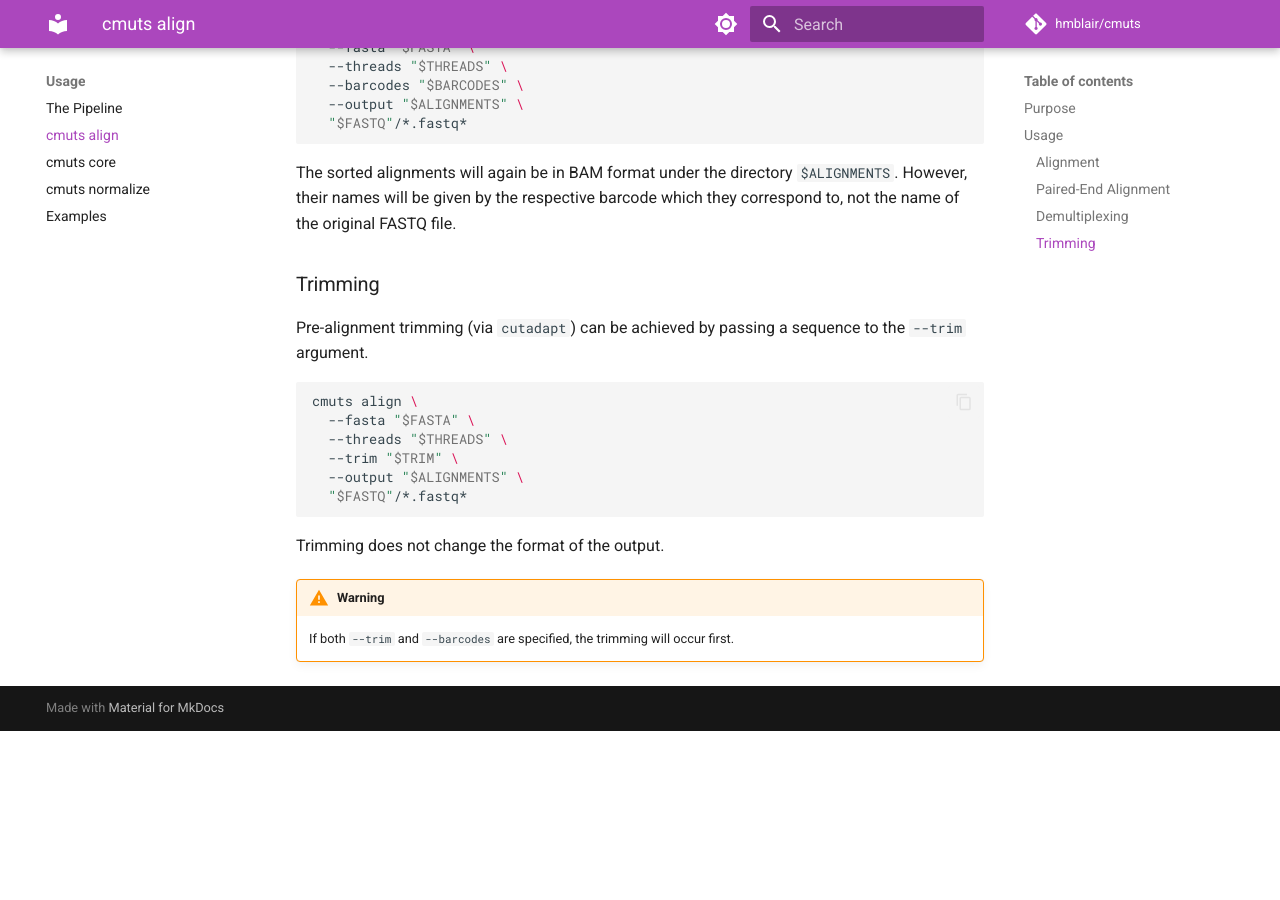
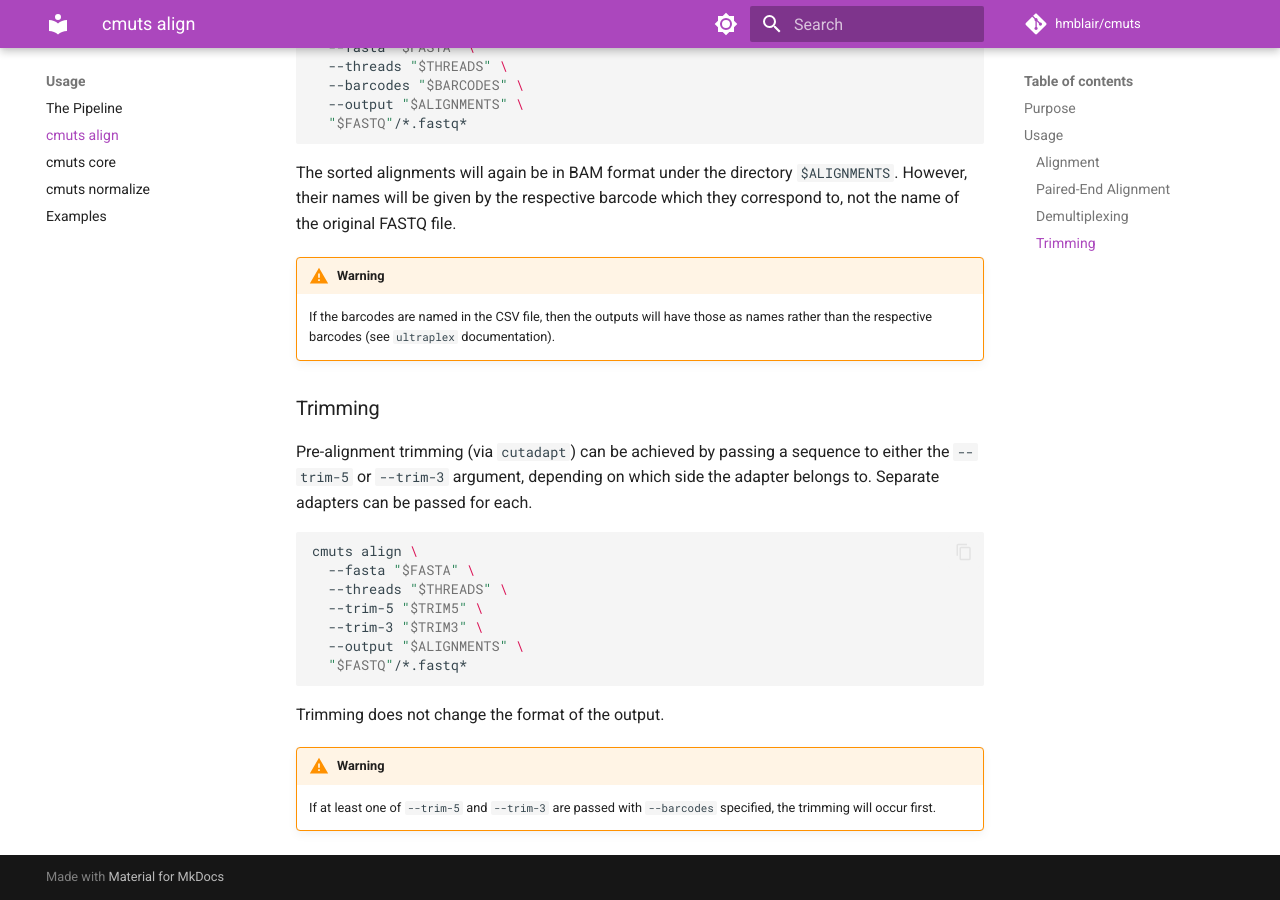
Before and after one commit to hmblair/cmuts, an MkDocs documentation site: the page built from docs/usage/cmuts-align.md, in a window 1280 px wide and 900 px high, scrolled down 1284 px. Built offline with MkDocs 1.6.1 and Material for MkDocs 9.7.7, drawn with Linux system fonts in a browser that asks for light colours; comment, search, counter and statistics services are not loaded; before the commit the page ends 2015 px from its top, so only the background shows below that.

Commit message:
Added separate 5p and 3p trimming

````diff
--- a/docs/usage/cmuts-align.md
+++ b/docs/usage/cmuts-align.md
@@ -50,15 +50,19 @@ cmuts align \
 
 The sorted alignments will again be in BAM format under the directory `$ALIGNMENTS`. However, their names will be given by the respective barcode which they correspond to, not the name of the original FASTQ file.
 
+!!! warning
+    If the barcodes are named in the CSV file, then the outputs will have those as names rather than the respective barcodes (see `ultraplex` documentation).
+
 ### Trimming
 
-Pre-alignment trimming (via `cutadapt`) can be achieved by passing a sequence to the `--trim` argument.
+Pre-alignment trimming (via `cutadapt`) can be achieved by passing a sequence to either the `--trim-5` or `--trim-3` argument, depending on which side the adapter belongs to. Separate adapters can be passed for each.
 
 ```bash
 cmuts align \
   --fasta "$FASTA" \
   --threads "$THREADS" \
-  --trim "$TRIM" \
+  --trim-5 "$TRIM5" \
+  --trim-3 "$TRIM3" \
   --output "$ALIGNMENTS" \
   "$FASTQ"/*.fastq*
 ```
@@ -66,4 +70,4 @@ cmuts align \
 Trimming does not change the format of the output.
 
 !!! warning
-    If both `--trim` and `--barcodes` are specified, the trimming will occur first.
+    If at least one of `--trim-5` and `--trim-3` are passed with `--barcodes` specified, the trimming will occur first.
````
Also changed, not shown: docs/usage/cmuts.md (+2 -0 lines), 1 other file.
